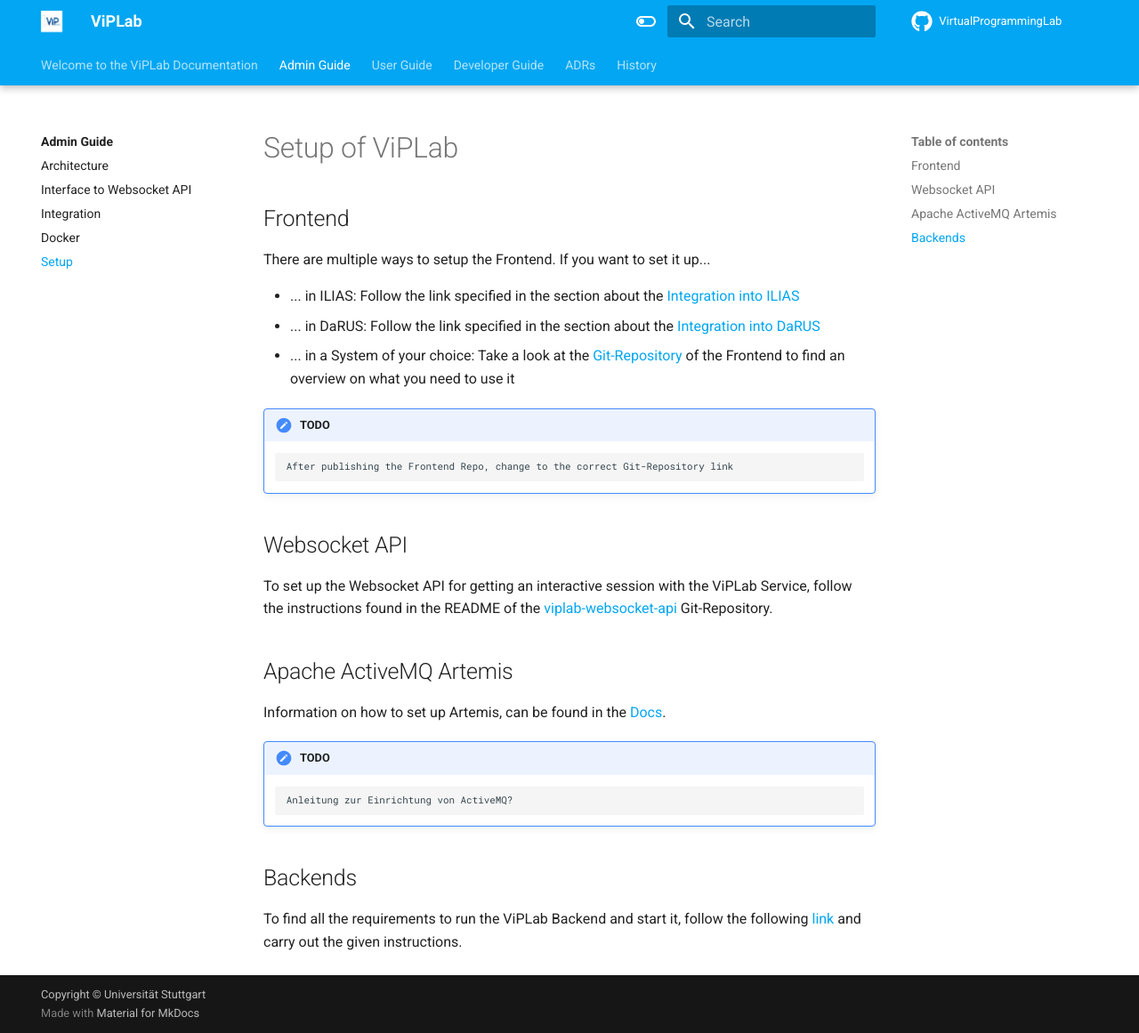
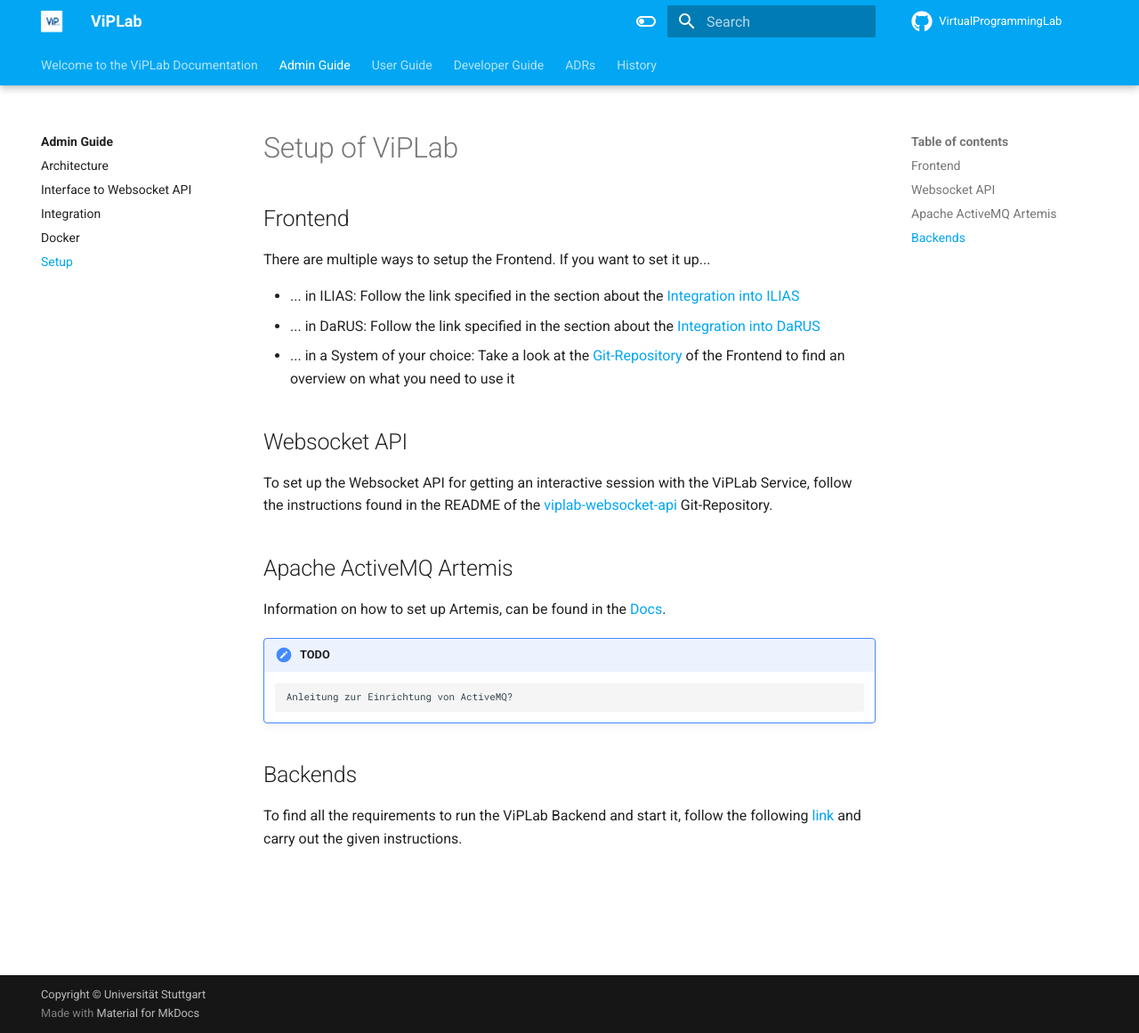
Before and after one commit to katharina-schulze/SusI-Documentation, an MkDocs documentation site: the page built from docs/admin/setup.md, in a window 1280 px wide and 1161 px high. Shown: the whole window at 89% size. Built offline with MkDocs 1.6.1 and Material for MkDocs 9.7.7, drawn with Linux system fonts in a browser that asks for light colours.

Commit message:
Update Links

```diff
--- a/docs/admin/setup.md
+++ b/docs/admin/setup.md
@@ -6,10 +6,7 @@ If you want to set it up...
 
 * ... in ILIAS: Follow the link specified in the section about the [Integration into ILIAS](integration.md#integration-into-ilias)
 * ... in DaRUS: Follow the link specified in the section about the [Integration into DaRUS](integration.md#integration-into-a-research-management-software-like-darus)
-* ... in a System of your choice: Take a look at the [Git-Repository](http://example.com/) of the Frontend to find an overview on what you need to use it
-
-!!! error "TODO"
-        After publishing the Frontend Repo, change to the correct Git-Repository link
+* ... in a System of your choice: Take a look at the [Git-Repository](https://github.com/VirtualProgrammingLab/viplab-vue-frontend) of the Frontend to find an overview on what you need to use it
 
 ## Websocket API
 
```
Also changed, not shown: docs/admin/architecture.md (+1 -3 lines).
